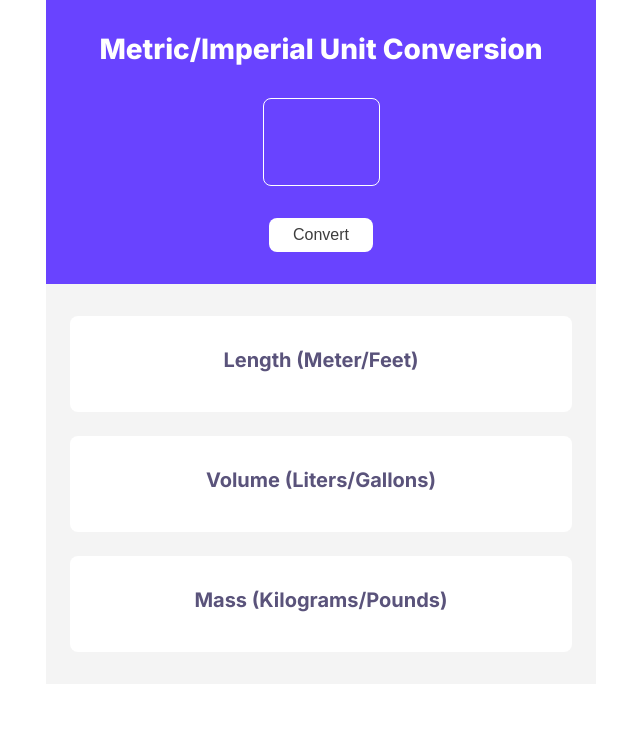
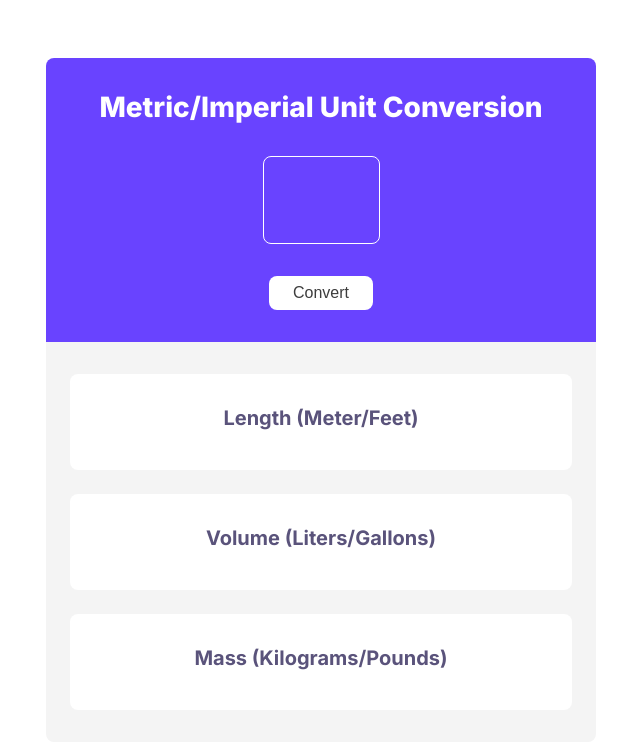
Before and after one commit to ONESSR/unitConversion, a website: page index.html in a window 1280 px wide. Shown: the whole page, without its empty margins (319-959 px from the left). Drawn offline with Linux system fonts and the light colour scheme.

Commit message:
layout changes.

```diff
--- a/css/styles.css
+++ b/css/styles.css
@@ -36,6 +36,7 @@
 
 body {
   width: 100vw;
+  height: 100vh;
   font-family: var(--mainFontFamily);
   text-align: center;
   display: flex;
@@ -48,6 +49,8 @@ body {
   width: 100%;
   max-width: 550px;
   border-radius: var(--borderRadius);
+  overflow: hidden;
+  overflow: scroll;
 }
 
 .topSection {
```
